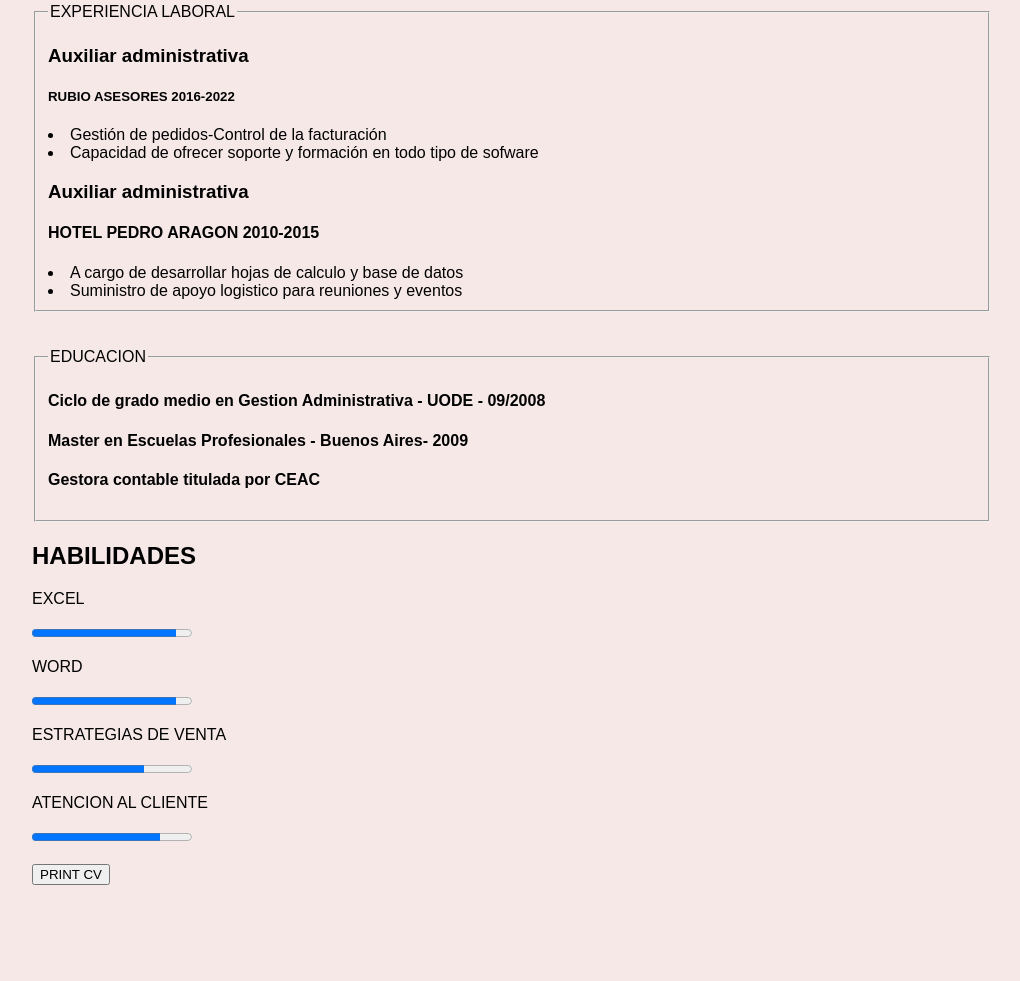
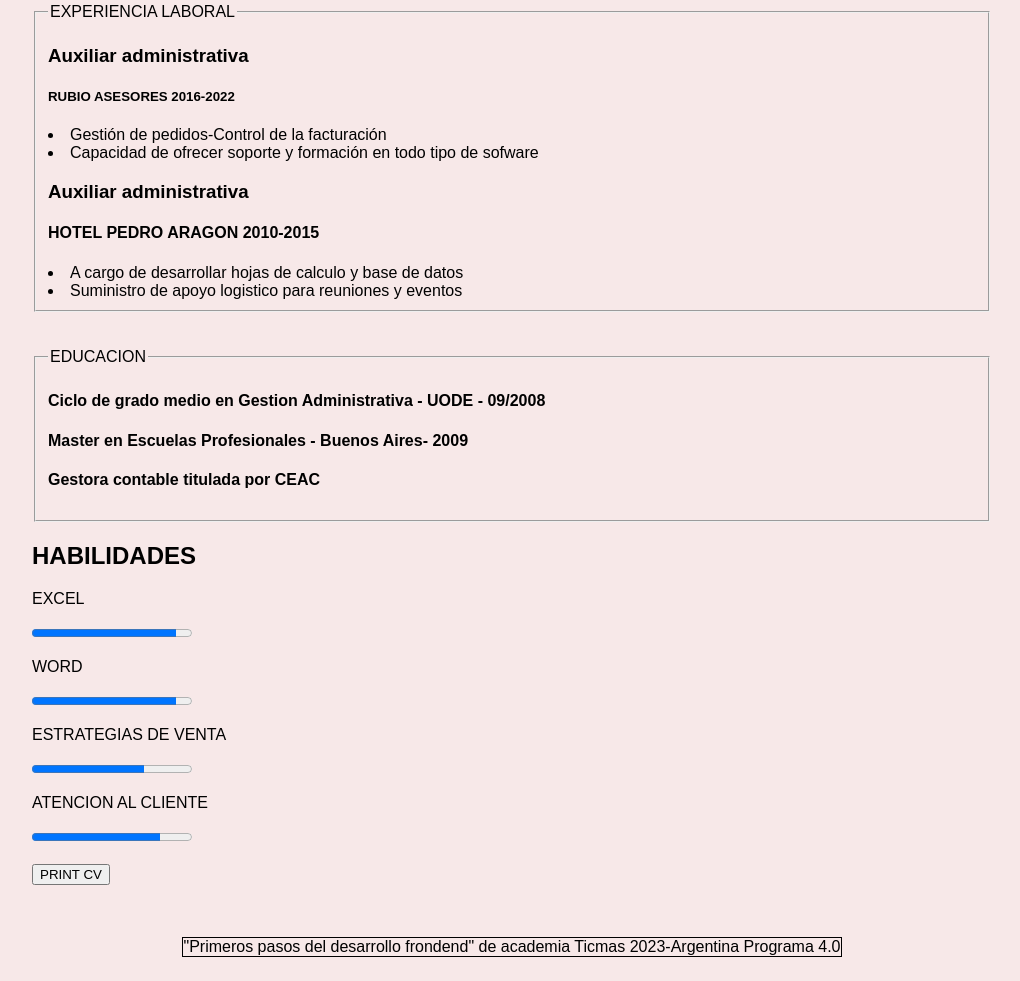
Before and after one commit to graycatarg/proyectofinal-CV.github.io, a plain HTML site: page index.html in a window 1280 px wide. Shown: the part 429-1410 px from the top of the page, without its empty margins (128-1148 px from the left). Before the commit the page ends 1322 px from the top, so only its background shows below. Drawn offline with Linux system fonts and the light colour scheme.

Commit message:
Update index.html
Agregado un footer

```diff
--- a/index.html
+++ b/index.html
@@ -69,5 +69,21 @@
 
 <script src="all.js"></script>
 
+<br>
+<br>
+<br>
+<style>
+    .seccion-final {
+      display: flex;
+      justify-content: space-around;
+    }
+    .seccion-final__parrafo {
+      border: 1px solid;
+    }
+  </style>
+<footer class="seccion-final">
+  <p class="seccion-final__parrafo">"Primeros pasos del desarrollo frondend" de academia Ticmas 2023-Argentina Programa 4.0</p>
+</footer>
+
 <body>
 </html>
```
